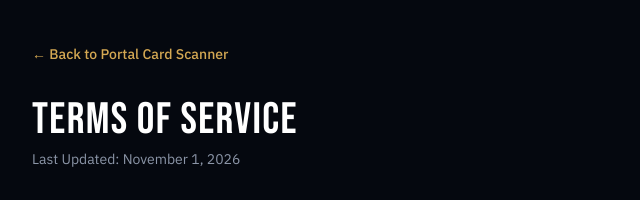
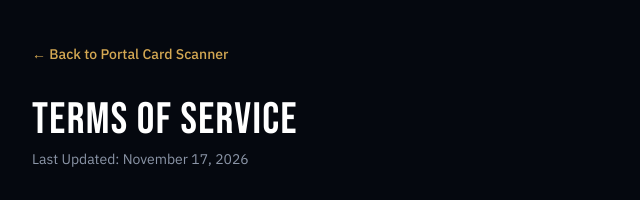
Before and after one commit to peppecastaldo4-nap/portal-card-scanner, a plain HTML site: page terms.html in a window 1280 px wide. Shown: the top 200 px of the page, 248-888 px from the left. Drawn offline with Linux system fonts and the light colour scheme.

```diff
--- a/terms.html
+++ b/terms.html
@@ -66,7 +66,7 @@
   <a class="back-link" href="index.html">← Back to Portal Card Scanner</a>
 
   <h1>Terms of Service</h1>
-  <p class="updated">Last Updated: November 1, 2026</p>
+  <p class="updated">Last Updated: November 17, 2026</p>
 
   <div class="section-card">
       <h2>Agreement to Terms</h2>
```
